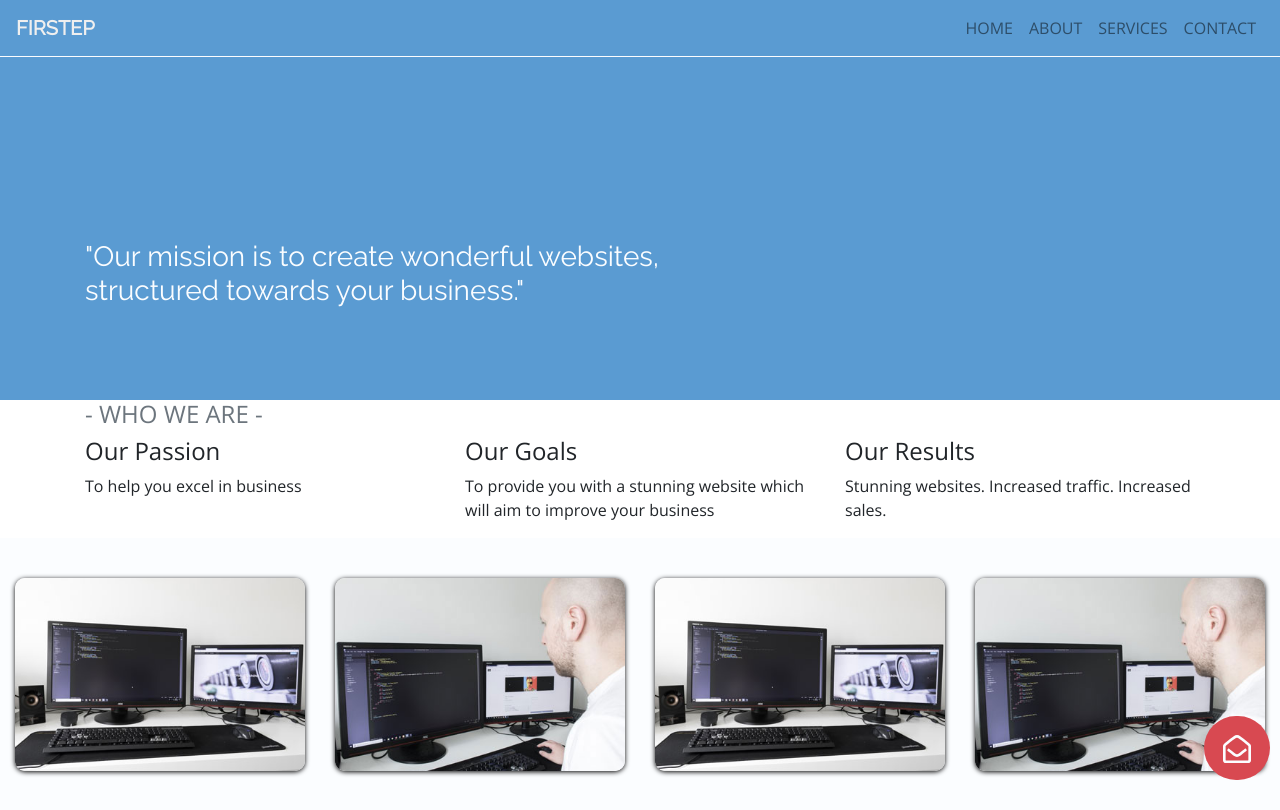
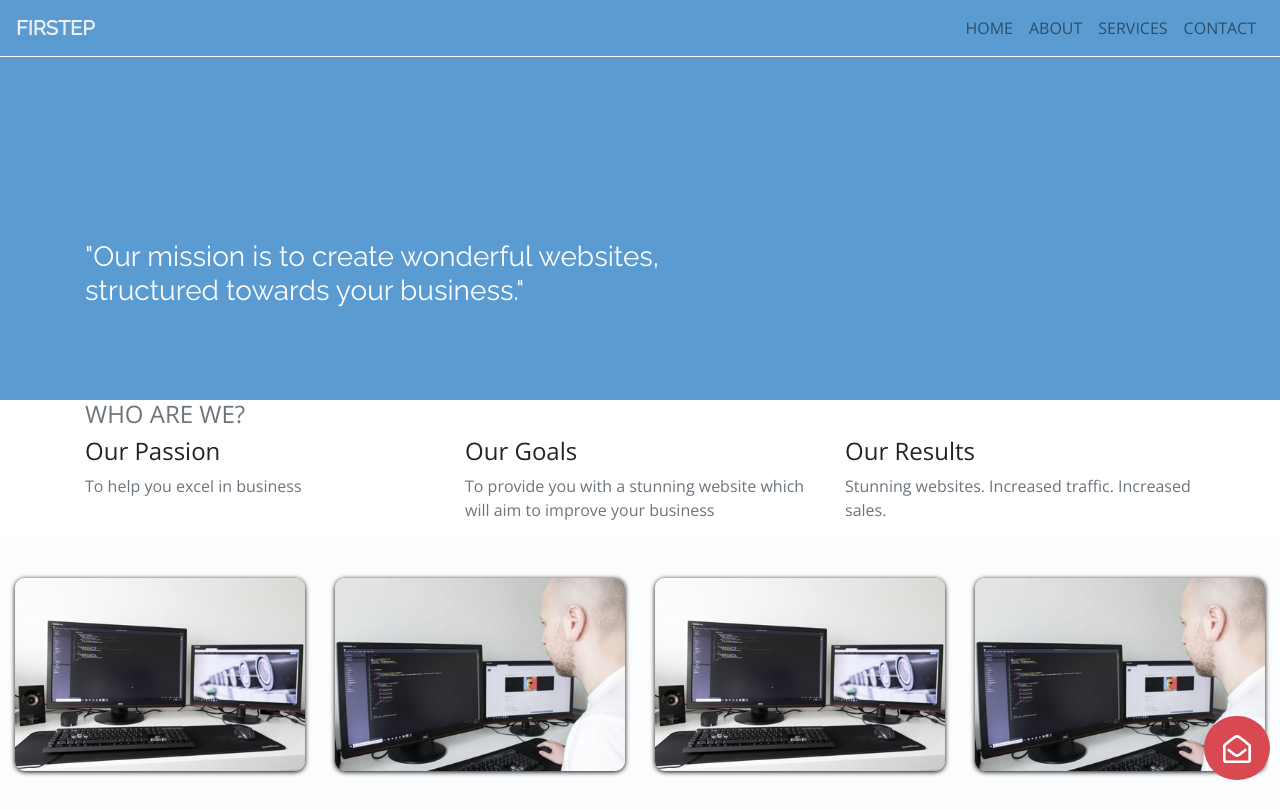
Before and after one commit to rezaa91/firstep, a PHP site: page /about-us/ in a window 1280 px wide. Shown: the top 810 px of the page. Run offline with PHP 8.4, Linux system fonts and the light colour scheme.

Commit message:
applied classes to elements to be used in JS

```diff
--- a/about-us/index.php
+++ b/about-us/index.php
@@ -26,34 +26,34 @@ include_once('../includes/navigation.html');
     <!--who are we-->
     <div class="container" id="who">
 
-        <h4 class="text-muted">- WHO WE ARE -</h4>
+        <h4 class="text-muted" id="who-header">WHO ARE WE?</h4>
 
         <div class="row">
 
-            <div class="col-md-4">
+            <div class="col-md-4 who-section">
                 <div class="who-title">
                     <h4>Our Passion</h4>
                 </div>
                 <div class="who-desc">
-                    <p>To help you excel in business</p>
+                    <p class="text-muted">To help you excel in business</p>
                 </div>
             </div><!--end of col 1-->
 
-            <div class="col-md-4">
+            <div class="col-md-4 who-section">
                 <div class="who-title">
                     <h4>Our Goals</h4>
                 </div>
                 <div class="who-desc">
-                    <p>To provide you with a stunning website which will aim to improve your business</p>
+                    <p class="text-muted">To provide you with a stunning website which will aim to improve your business</p>
                 </div>
             </div><!--end of col 2-->
 
-            <div class="col-md-4">
+            <div class="col-md-4 who-section">
                 <div class="who-title">
                     <h4>Our Results</h4>
                 </div>
                 <div class="who-desc">
-                    <p>Stunning websites. Increased traffic. Increased sales.</p>
+                    <p class="text-muted">Stunning websites. Increased traffic. Increased sales.</p>
                 </div>
             </div><!--end of col 3-->
 
@@ -67,16 +67,16 @@ include_once('../includes/navigation.html');
     <!--images-->
     <div class="container-fluid" id="image-banner">
         <div class="row">
-            <div class="col-md-3 banner-img">
+            <div class="col-md-3 who-section">
                 <img class="img-fluid" src="../src/img/firstep-4.jpg" />
             </div><!--end of col 1-->
-            <div class="col-md-3 banner-img">
+            <div class="col-md-3 who-section">
                 <img class="img-fluid" src="../src/img/firstep-3.jpg" />
             </div><!--end of col 2-->
-            <div class="col-md-3 banner-img">
+            <div class="col-md-3 who-section">
                 <img class="img-fluid" src="../src/img/firstep-4.jpg" />
             </div><!--end of col 3-->
-            <div class="col-md-3 banner-img">
+            <div class="col-md-3 who-section">
                 <img class="img-fluid" src="../src/img/firstep-3.jpg" />
             </div><!--end of col 4-->
         </div><!--end of row-->
```
